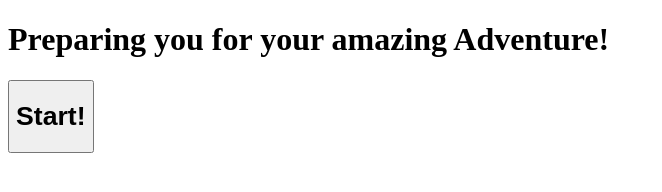
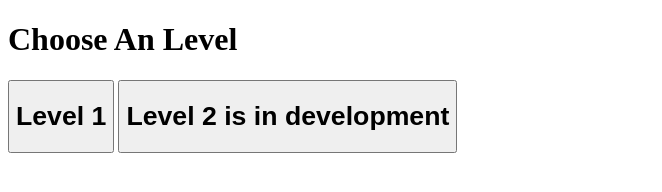
Before and after one commit to x4132/sciRPG, a plain HTML site: page prepare.html in a window 1280 px wide. Shown: the whole page, without its empty margins (0-662 px from the left). Drawn offline with Linux system fonts and the light colour scheme.

Commit message:
updated prepare.html

```diff
--- a/prepare.html
+++ b/prepare.html
@@ -5,15 +5,8 @@
         <link rel="stylesheet" href="css/index.css" type="text/css" />
     </head>
     <body onload="init()">
-        <h1>Preparing you for your amazing Adventure!</h1>
-        <a id="goto"><button><h1 id="buttontext">Please Wait...</h1></button></a>
-        <script>
-            function init()
-            {
-                setTimeout(5000);
-                document.getElementById("goto").href="level1.html";
-                document.getElementById("buttontext").innerHTML = "Start!";
-            }
-        </script>
+        <h1>Choose An Level</h1>
+        <a href="level1.html"><button><h1 id="buttontext">Level 1</h1></button></a>
+        <a><button><h1>Level 2 is in development</h1></button></a>
     </body>
 </html>
```
